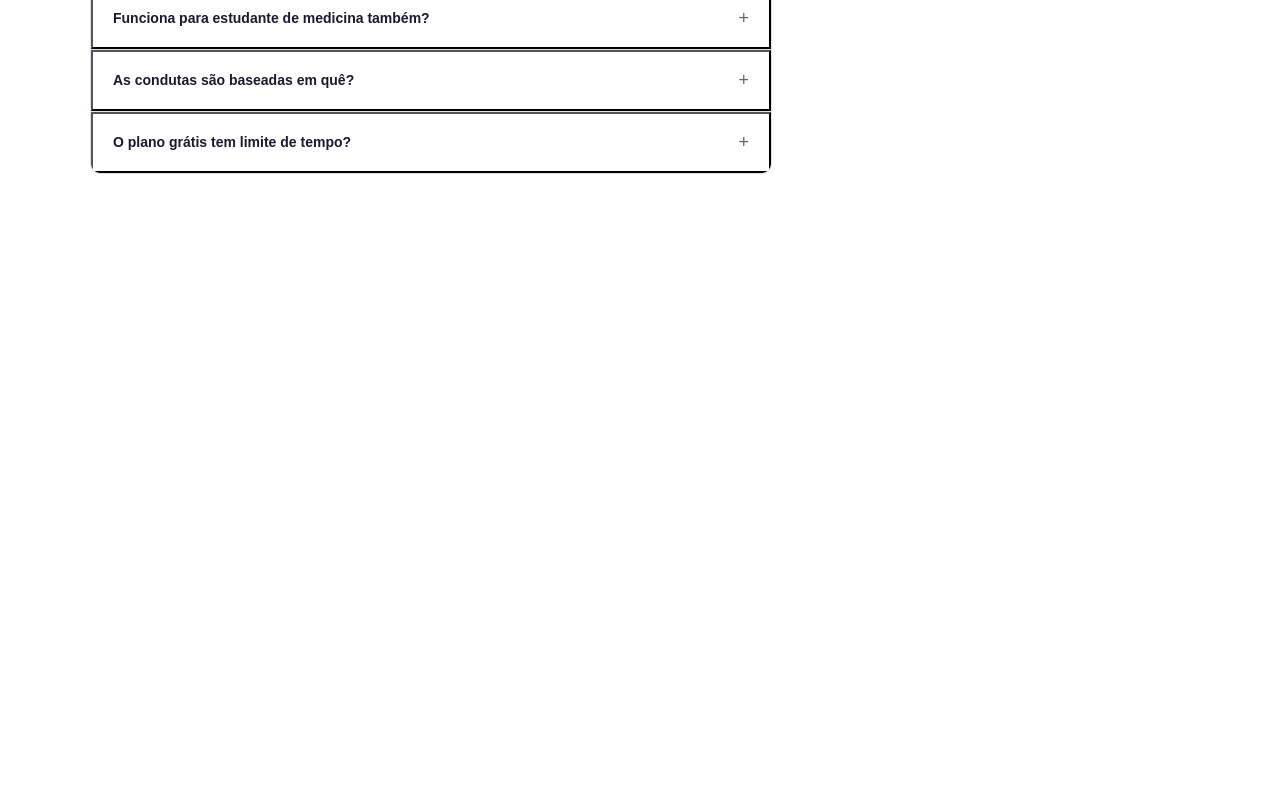
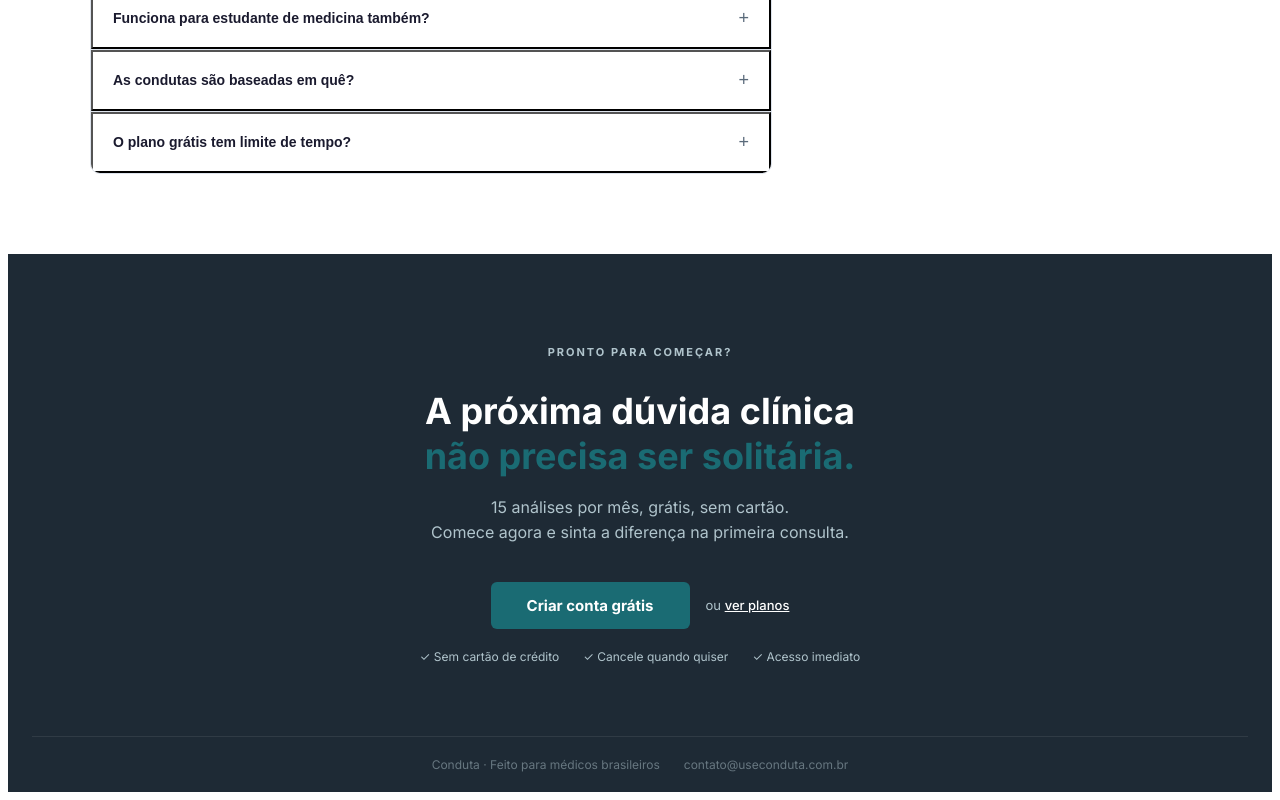
Before and after one commit to victorjordan95/conduta, a React (Vite) app in the folder conduta/frontend/: page / in a window 1280 px wide. Shown: the part 5088-5888 px from the top of the page. Before the commit the page ends 5350 px from the top, so only its background shows below. Built offline with nearby package versions, Linux system fonts and the light colour scheme; no server answers; the HTML template or start-up script is replaced by a standard one.

Commit message:
feat: CTA final e footer da landing page — estrutura completa

```diff
--- /dev/null
+++ b/conduta/frontend/src/components/landing/CtaFinalSection.jsx
@@ -0,0 +1,43 @@
+// frontend/src/components/landing/CtaFinalSection.jsx
+import { Link } from 'react-router-dom';
+import styles from './CtaFinalSection.module.scss';
+
+export default function CtaFinalSection() {
+  return (
+    <section className={styles.section}>
+      <div className={styles.inner}>
+        <p className={styles.label}>Pronto para começar?</p>
+
+        <h2 className={styles.headline}>
+          A próxima dúvida clínica<br />
+          <span className={styles.accent}>não precisa ser solitária.</span>
+        </h2>
+
+        <p className={styles.sub}>
+          15 análises por mês, grátis, sem cartão.<br />
+          Comece agora e sinta a diferença na primeira consulta.
+        </p>
+
+        <div className={styles.ctaGroup}>
+          <Link to="/login" className={styles.ctaBtn}>Criar conta grátis</Link>
+          <span className={styles.ou}>
+            ou <Link to="/login" className={styles.verPlanos}>ver planos</Link>
+          </span>
+        </div>
+
+        <div className={styles.microcopy}>
+          <span>✓ Sem cartão de crédito</span>
+          <span>✓ Cancele quando quiser</span>
+          <span>✓ Acesso imediato</span>
+        </div>
+      </div>
+
+      <footer className={styles.footer}>
+        <span>Conduta · Feito para médicos brasileiros</span>
+        <a href="mailto:contato@useconduta.com.br" className={styles.footerLink}>
+          contato@useconduta.com.br
+        </a>
+      </footer>
+    </section>
+  );
+}
--- /dev/null
+++ b/conduta/frontend/src/components/landing/CtaFinalSection.module.scss
@@ -0,0 +1,112 @@
+// frontend/src/components/landing/CtaFinalSection.module.scss
+@use '../../styles/variables' as *;
+
+.section {
+  background: $color-sidebar;
+  padding: 80px 24px 0;
+  text-align: center;
+}
+
+.inner {
+  max-width: 600px;
+  margin: 0 auto;
+  padding-bottom: 72px;
+}
+
+.label {
+  font-size: 11px;
+  font-weight: 700;
+  letter-spacing: 2px;
+  text-transform: uppercase;
+  color: $color-text-sidebar;
+  margin-bottom: 20px;
+}
+
+.headline {
+  font-size: 36px;
+  font-weight: 800;
+  color: white;
+  line-height: 1.25;
+  margin-bottom: 16px;
+
+  @media (max-width: 640px) {
+    font-size: 26px;
+  }
+}
+
+.accent {
+  color: $color-accent;
+}
+
+.sub {
+  font-size: 16px;
+  color: $color-text-sidebar;
+  line-height: 1.6;
+  margin-bottom: 36px;
+}
+
+.ctaGroup {
+  display: flex;
+  align-items: center;
+  justify-content: center;
+  gap: 16px;
+  margin-bottom: 20px;
+
+  @media (max-width: 480px) {
+    flex-direction: column;
+    gap: 10px;
+  }
+}
+
+.ctaBtn {
+  background: $color-accent;
+  color: white;
+  padding: 14px 36px;
+  border-radius: $border-radius;
+  font-weight: 800;
+  font-size: 15px;
+  text-decoration: none;
+  transition: background 0.15s;
+
+  &:hover { background: $color-accent-hover; }
+}
+
+.ou {
+  font-size: 13px;
+  color: $color-text-sidebar;
+}
+
+.verPlanos {
+  color: white;
+  text-decoration: underline;
+  font-weight: 500;
+
+  &:hover { color: $color-text-sidebar; }
+}
+
+.microcopy {
+  display: flex;
+  justify-content: center;
+  gap: 24px;
+  font-size: 12px;
+  color: $color-text-sidebar;
+  flex-wrap: wrap;
+}
+
+.footer {
+  border-top: 1px solid rgba(255, 255, 255, 0.08);
+  padding: 20px 24px;
+  display: flex;
+  justify-content: center;
+  gap: 24px;
+  font-size: 12px;
+  color: rgba(176, 196, 204, 0.5);
+  flex-wrap: wrap;
+}
+
+.footerLink {
+  color: inherit;
+  text-decoration: none;
+
+  &:hover { color: $color-text-sidebar; }
+}
--- a/conduta/frontend/src/pages/LandingPage.jsx
+++ b/conduta/frontend/src/pages/LandingPage.jsx
@@ -1,3 +1,4 @@
+// frontend/src/pages/LandingPage.jsx
 import styles from './LandingPage.module.scss';
 import Navbar from '../components/landing/Navbar';
 import HeroSection from '../components/landing/HeroSection';
@@ -7,6 +8,7 @@ import FeaturesSection from '../components/landing/FeaturesSection';
 import ProvaSection from '../components/landing/ProvaSection';
 import PrecosSection from '../components/landing/PrecosSection';
 import FaqSection from '../components/landing/FaqSection';
+import CtaFinalSection from '../components/landing/CtaFinalSection';
 
 export default function LandingPage() {
   return (
@@ -19,6 +21,7 @@ export default function LandingPage() {
       <ProvaSection />
       <PrecosSection />
       <FaqSection />
+      <CtaFinalSection />
     </div>
   );
 }
```
